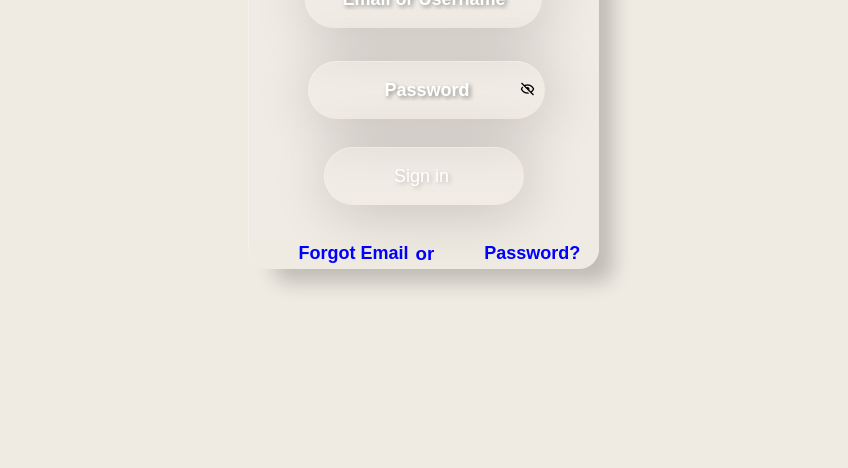
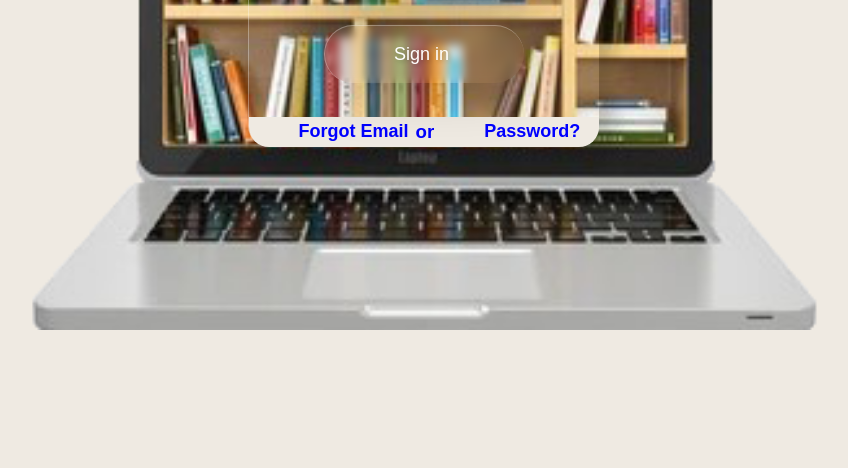
Before and after one commit to Techreborn001/Login-Page, a plain HTML site: page index.html in a window 1280 px wide. Shown: the part 348-816 px from the top of the page, without its empty margins (225-1073 px from the left). Drawn offline with nearby package versions, Linux system fonts and the light colour scheme.

Commit message:
Update index.html

```diff
--- a/index.html
+++ b/index.html
@@ -17,7 +17,7 @@
 <body>
  <div class="main-container">
 
-   <div class="background">
+   <div class="backgroundContainer">
       <!-- <div id="image"> </div> -->
    <div class="form-container">
      <form>
```
